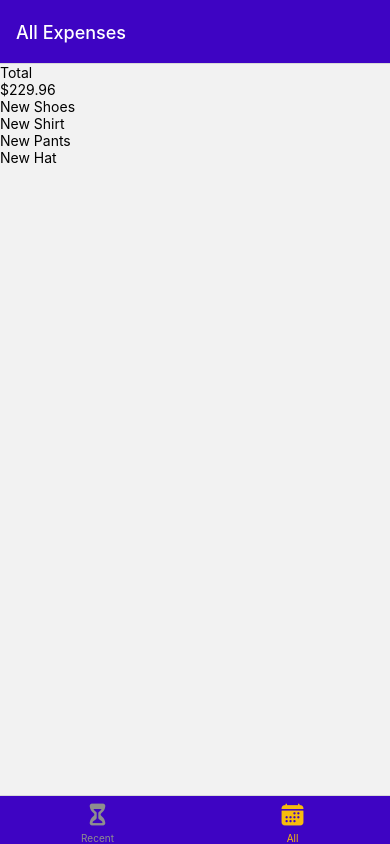
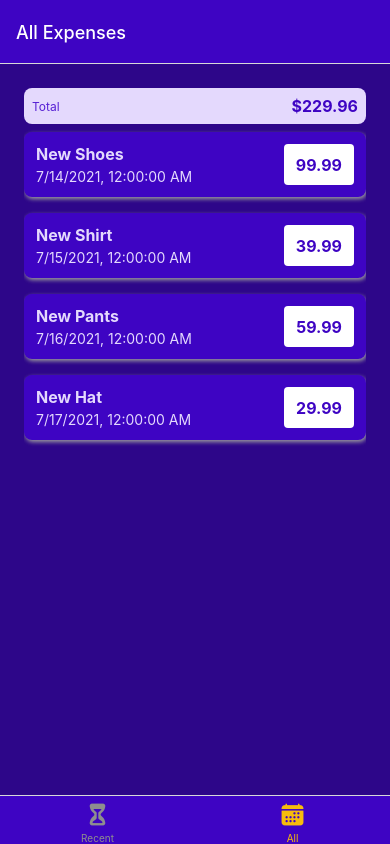
Before and after one commit to holus-bolus/rn-expense-tracker, a React Native app: screen /AllExpenses in a window 390 px wide. Built offline with nearby package versions, Linux system fonts and the light colour scheme.

Commit message:
Added the list styling output

```diff
--- /dev/null
+++ b/components/ExpensesOutput/ExpenseItem.js
@@ -0,0 +1,56 @@
+import { View, Pressable, StyleSheet, Text } from "react-native";
+import { GlobalStyles } from "../../constants/styles";
+
+const ExpenseItem = ({ title, date, amount }) => {
+  return (
+    <Pressable>
+      <View style={styles.expenseItem}>
+        <View>
+          <Text style={[styles.textBase, styles.description]}>{title}</Text>
+          <Text style={styles.textBase}>{date.toLocaleString()}</Text>
+        </View>
+        <View style={styles.amountContainer}>
+          <Text style={styles.amount}>{amount}</Text>
+        </View>
+      </View>
+    </Pressable>
+  );
+};
+
+export default ExpenseItem;
+
+const styles = StyleSheet.create({
+  expenseItem: {
+    padding: 12,
+    marginVertical: 8,
+    backgroundColor: GlobalStyles.colors.primary500,
+    flexDirection: "row",
+    justifyContent: "space-between",
+    borderRadius: 8,
+    elevation: 2,
+    shadowColor: GlobalStyles.colors.gray500,
+    shadowRadius: 4,
+    shadowOffset: { width: 1, height: 2 },
+  },
+  textBase: {
+    color: GlobalStyles.colors.primary50,
+  },
+  description: {
+    fontSize: 16,
+    fontWeight: "bold",
+    marginBottom: 4,
+  },
+  amountContainer: {
+    paddingHorizontal: 12,
+    paddingVertical: 4,
+    backgroundColor: "#ffffff",
+    justifyContent: "center",
+    alignItems: "center",
+    borderRadius: 4,
+  },
+  amount: {
+    color: GlobalStyles.colors.primary500,
+    fontSize: 16,
+    fontWeight: "bold",
+  },
+});
--- a/components/ExpensesOutput/ExpensesList.js
+++ b/components/ExpensesOutput/ExpensesList.js
@@ -1,7 +1,8 @@
-import { FlatList, Text } from "react-native";
+import { FlatList } from "react-native";
+import ExpenseItem from "./ExpenseItem";
 
 const renderExpenseItem = (itemData) => {
-  return <Text>{itemData.item.title}</Text>;
+  return <ExpenseItem {...itemData.item} />;
 };
 
 const ExpensesList = ({ expenses }) => {
--- a/components/ExpensesOutput/ExpensesOutput.js
+++ b/components/ExpensesOutput/ExpensesOutput.js
@@ -1,6 +1,7 @@
-import { View } from "react-native";
+import { View, StyleSheet } from "react-native";
 import ExpensesSummary from "./ExpensesSummary";
 import ExpensesList from "./ExpensesList";
+import { GlobalStyles } from "../../constants/styles";
 
 const DUMMY_EXPENSES = [
   {
@@ -31,7 +32,7 @@
 
 const ExpensesOutput = ({ expenses, expensesPeriod }) => {
   return (
-    <View>
+    <View style={styles.container}>
       <ExpensesSummary expenses={DUMMY_EXPENSES} periodName={expensesPeriod} />
       <ExpensesList expenses={DUMMY_EXPENSES} />
     </View>
@@ -39,3 +40,11 @@
 };
 
 export default ExpensesOutput;
+
+const styles = StyleSheet.create({
+  container: {
+    padding: 24,
+    backgroundColor: GlobalStyles.colors.primary700,
+    flex: 1,
+  },
+});
--- a/components/ExpensesOutput/ExpensesSummary.js
+++ b/components/ExpensesOutput/ExpensesSummary.js
@@ -1,4 +1,5 @@
-import { Text, View } from "react-native";
+import { Text, View, StyleSheet } from "react-native";
+import { GlobalStyles } from "../../constants/styles";
 
 const ExpensesSummary = ({ expenses, periodName }) => {
   const expensesSum = expenses.reduce(
@@ -7,11 +8,31 @@
   );
 
   return (
-    <View>
-      <Text>{periodName}</Text>
-      <Text>${expensesSum.toFixed(2)}</Text>
+    <View style={styles.container}>
+      <Text style={styles.period}>{periodName}</Text>
+      <Text style={styles.sum}>${expensesSum.toFixed(2)}</Text>
     </View>
   );
 };
 
 export default ExpensesSummary;
+
+const styles = StyleSheet.create({
+  container: {
+    padding: 8,
+    backgroundColor: GlobalStyles.colors.primary50,
+    flexDirection: "row",
+    justifyContent: "space-between",
+    alignItems: "center",
+    borderRadius: 8,
+  },
+  period: {
+    fontSize: 12,
+    color: GlobalStyles.colors.primary400,
+  },
+  sum: {
+    fontSize: 16,
+    fontWeight: "bold",
+    color: GlobalStyles.colors.primary500,
+  },
+});
```
